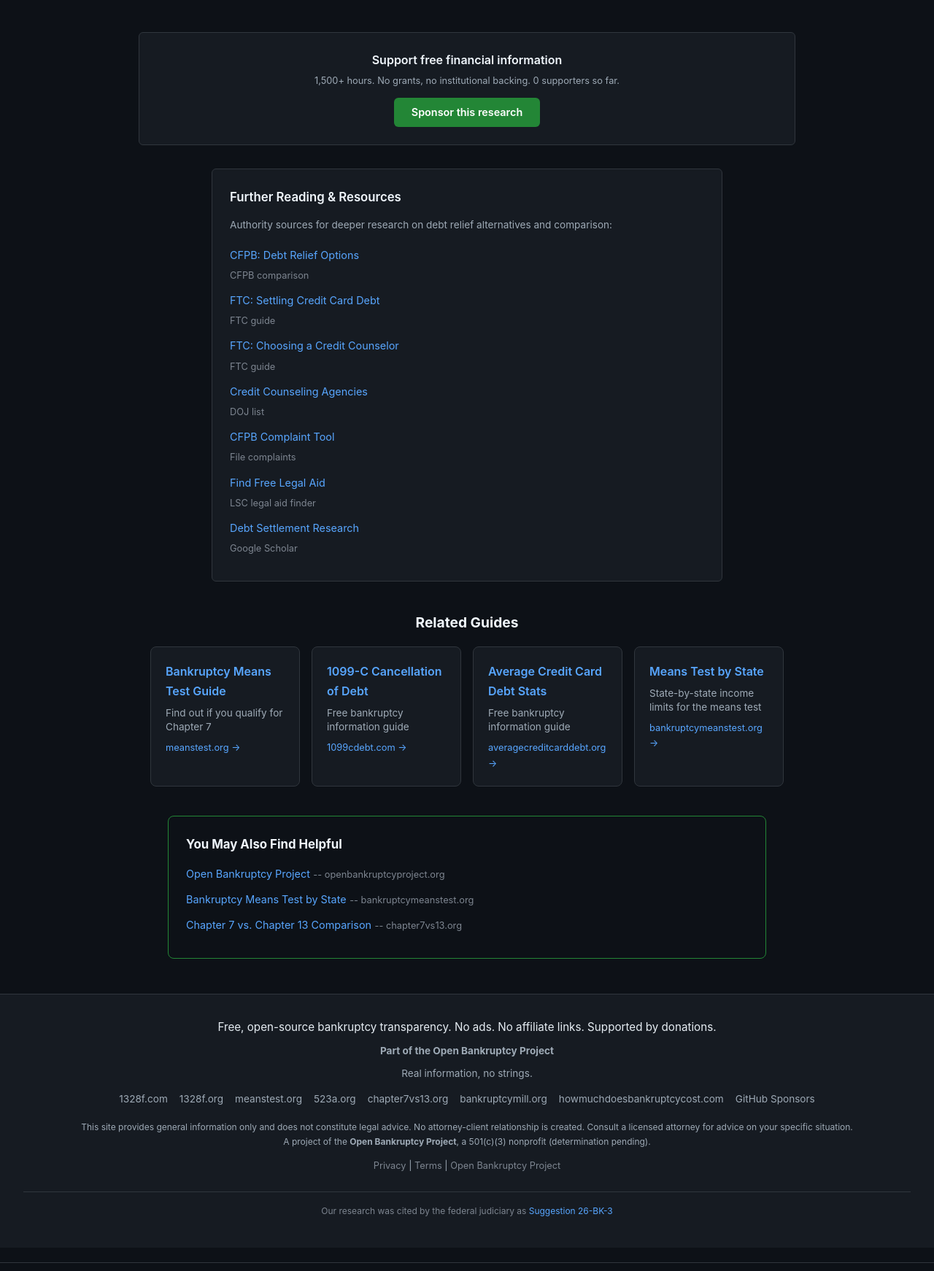
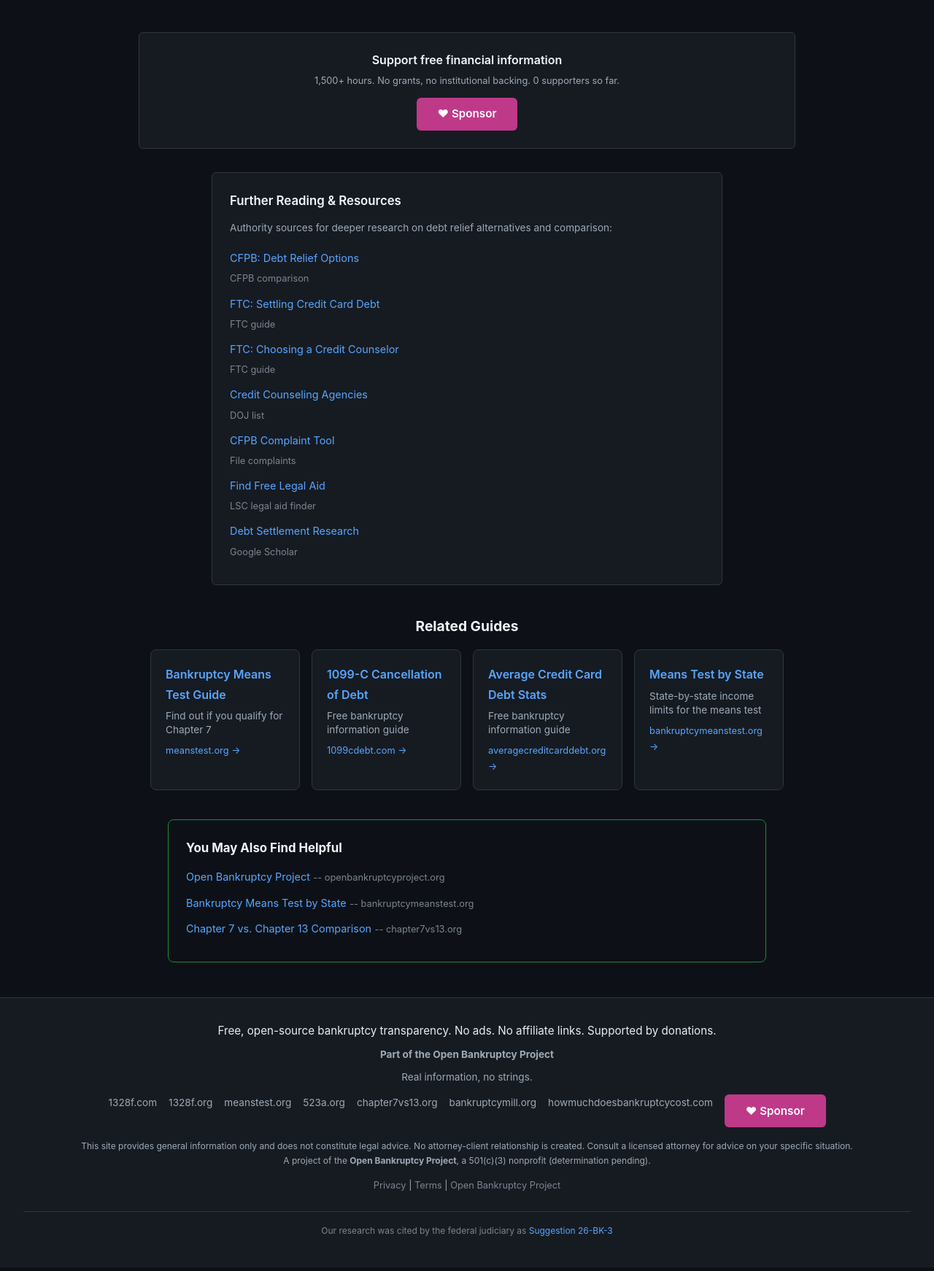
Before and after one commit to openbankruptcyproject/debttoincomeratio.org, a plain HTML site: page bankruptcy-signal.html in a window 1280 px wide. Shown: the part 4060-5802 px from the top of the page at 73% size. Drawn offline with Linux system fonts and the light colour scheme.

```diff
--- a/bankruptcy-signal.html
+++ b/bankruptcy-signal.html
@@ -346,7 +346,7 @@
 <div style="background:var(--surface);border:1px solid var(--border);border-radius:6px;padding:1.5rem;text-align:center;max-width:900px;margin:2rem auto 0">
   <p style="color:#f0f6fc;font-size:1rem;font-weight:600;margin-bottom:0.25rem">Support free financial information</p>
   <p style="color:var(--text-muted);font-size:0.8rem;margin-bottom:0.75rem">1,500+ hours. No grants, no institutional backing. 0 supporters so far.</p>
-  <a href="https://github.com/sponsors/openbankruptcyproject" style="display:inline-block;background:#238636;color:#fff;padding:0.5rem 1.5rem;border-radius:6px;font-weight:600;font-size:0.9rem;text-decoration:none">Sponsor this research</a>
+  <a href="https://github.com/sponsors/openbankruptcyproject" style="display:inline-block;background:#bf3989;color:#fff;padding:0.6rem 1.8rem;border-radius:6px;font-weight:600;font-size:0.95rem;text-decoration:none;transition:background 0.2s" onmouseover="this.style.background='#9e2c6f'" onmouseout="this.style.background='#bf3989'">&#9829; Sponsor</a>
 </div>
 
 <div style="background:#161b22;border:1px solid #30363d;border-radius:6px;padding:1.5rem;max-width:700px;margin:2rem auto">
@@ -415,7 +415,7 @@
     <a href="https://chapter7vs13.org?utm_source=debttoincomeratio.org&utm_medium=referral&utm_campaign=btn-network">chapter7vs13.org</a>
     <a href="https://bankruptcymill.org?utm_source=debttoincomeratio.org&utm_medium=referral&utm_campaign=btn-network">bankruptcymill.org</a>
     <a href="https://howmuchdoesbankruptcycost.com?utm_source=debttoincomeratio.org&utm_medium=referral&utm_campaign=btn-network">howmuchdoesbankruptcycost.com</a>
-    <a href="https://github.com/sponsors/openbankruptcyproject">GitHub Sponsors</a>
+    <a href="https://github.com/sponsors/openbankruptcyproject" style="display:inline-block;background:#bf3989;color:#fff;padding:0.6rem 1.8rem;border-radius:6px;font-weight:600;font-size:0.95rem;text-decoration:none;transition:background 0.2s" onmouseover="this.style.background='#9e2c6f'" onmouseout="this.style.background='#bf3989'">&#9829; Sponsor</a>
   </div>
   <p class="disclaimer">This site provides general information only and does not constitute legal advice. No attorney-client relationship is created. Consult a licensed attorney for advice on your specific situation.<br>A project of the <strong>Open Bankruptcy Project</strong>, a 501(c)(3) nonprofit (determination pending).</p>
   <p style="margin-top:0.75rem;font-size:0.8rem"><a href="https://openbankruptcyproject.org/privacy.html?utm_source=debttoincomeratio.org&utm_medium=referral&utm_campaign=btn-network" style="color:#7d8590;text-decoration:none">Privacy</a> | <a href="https://openbankruptcyproject.org/terms.html?utm_source=debttoincomeratio.org&utm_medium=referral&utm_campaign=btn-network" style="color:#7d8590;text-decoration:none">Terms</a> | <a href="https://openbankruptcyproject.org?utm_source=debttoincomeratio.org&utm_medium=referral&utm_campaign=btn-network" style="color:#7d8590;text-decoration:none">Open Bankruptcy Project</a></p>
```
Also changed, not shown: calculator.html (+2 -2 lines), credit-card-debt.html (+2 -2 lines), es.html (+1 -1 lines), faq.html (+2 -2 lines), how-to-lower.html (+2 -2 lines), index.html (+2 -2 lines), means-test.html (+2 -2 lines), mortgage.html (+2 -2 lines), student-loans.html (+2 -2 lines).
